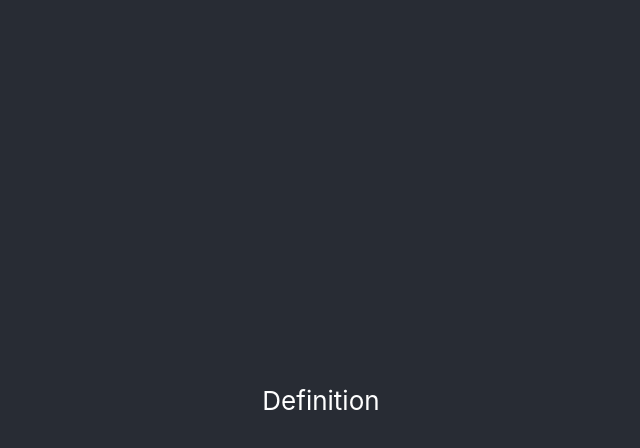
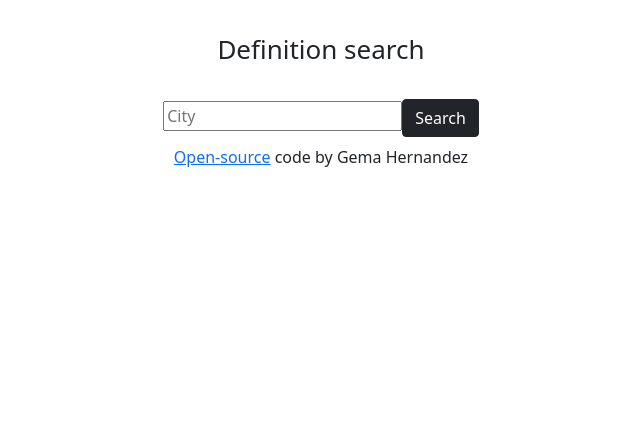
Before and after one commit to gemher/dictionary-react, a React (Create React App) app: page / in a window 1280 px wide. Shown: the top 448 px of the page, without its empty margins (319-959 px from the left). Built offline with nearby package versions, Linux system fonts and the light colour scheme.

Commit message:
Added bootstrap and search engine

```diff
--- a/package.json
+++ b/package.json
@@ -6,6 +6,7 @@
     "@testing-library/jest-dom": "^5.16.4",
     "@testing-library/react": "^13.2.0",
     "@testing-library/user-event": "^13.5.0",
+    "bootstrap": "^5.1.3",
     "react": "^18.1.0",
     "react-dom": "^18.1.0",
     "react-scripts": "5.0.1",
--- a/src/App.css
+++ b/src/App.css
@@ -2,14 +2,10 @@
   text-align: center;
 }
 .App-header {
-  background-color: #282c34;
-  min-height: 100vh;
-  display: flex;
-  flex-direction: column;
+  margin: 30px 0;
   align-items: center;
   justify-content: center;
   font-size: calc(10px + 2vmin);
-  color: white;
 }
 
 .App-link {
--- a/src/App.js
+++ b/src/App.js
@@ -1,11 +1,25 @@
 import "./App.css";
+import Dictionary from "./Dictionary";
 
 function App() {
   return (
     <div className="App">
       <header className="App-header">
-        <p>Definition</p>
+        <p>Definition search</p>
       </header>
+      <main>
+        <Dictionary />
+      </main>
+      <footer>
+        <a
+          href="https://github.com/gemher/dictionary-react"
+          target="_blank"
+          rel="noreferrer"
+        >
+          Open-source
+        </a>{" "}
+        code by Gema Hernandez
+      </footer>
     </div>
   );
 }
--- /dev/null
+++ b/src/Dictionary.js
@@ -0,0 +1,25 @@
+import React, { useState } from "react";
+
+export default function Dictionary() {
+  const [city, setCity] = useState("");
+  const [message, setMessage] = useState("");
+
+  function handleSubmit(event) {
+    event.preventDefault();
+    setMessage(`It is currently 70ºF in ${city}`);
+  }
+
+  function changeCity(event) {
+    setCity(event.target.value);
+  }
+
+  return (
+    <div className="Search">
+      <form onSubmit={handleSubmit}>
+        <input type="search" placeholder={"City"} onChange={changeCity} />
+        <input type="submit" class="btn btn-dark" value="Search" />
+      </form>
+      <h2>{message}</h2>
+    </div>
+  );
+}
--- a/src/index.css
+++ b/src/index.css
@@ -1,13 +1,4 @@
 body {
-  margin: 0;
-  font-family: -apple-system, BlinkMacSystemFont, 'Segoe UI', 'Roboto', 'Oxygen',
-    'Ubuntu', 'Cantarell', 'Fira Sans', 'Droid Sans', 'Helvetica Neue',
-    sans-serif;
-  -webkit-font-smoothing: antialiased;
-  -moz-osx-font-smoothing: grayscale;
+  background-color: #f3f3f3;
+  font-family: Arial, sans-serif;
 }
-
-code {
-  font-family: source-code-pro, Menlo, Monaco, Consolas, 'Courier New',
-    monospace;
-}
```
Also changed, not shown: src/index.js (+7 -6 lines), 1 other file (tests, documents, lock files or other folders).
